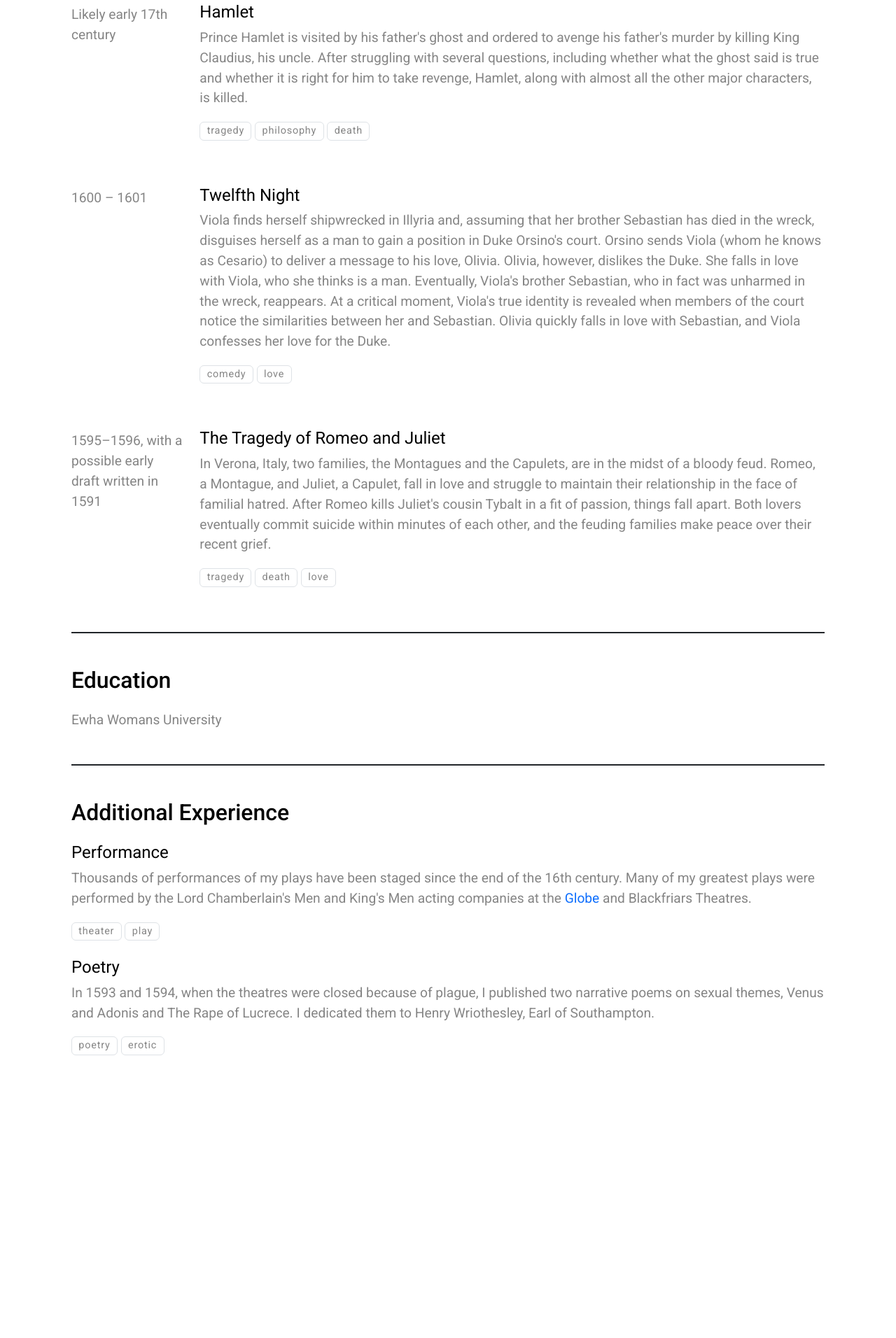
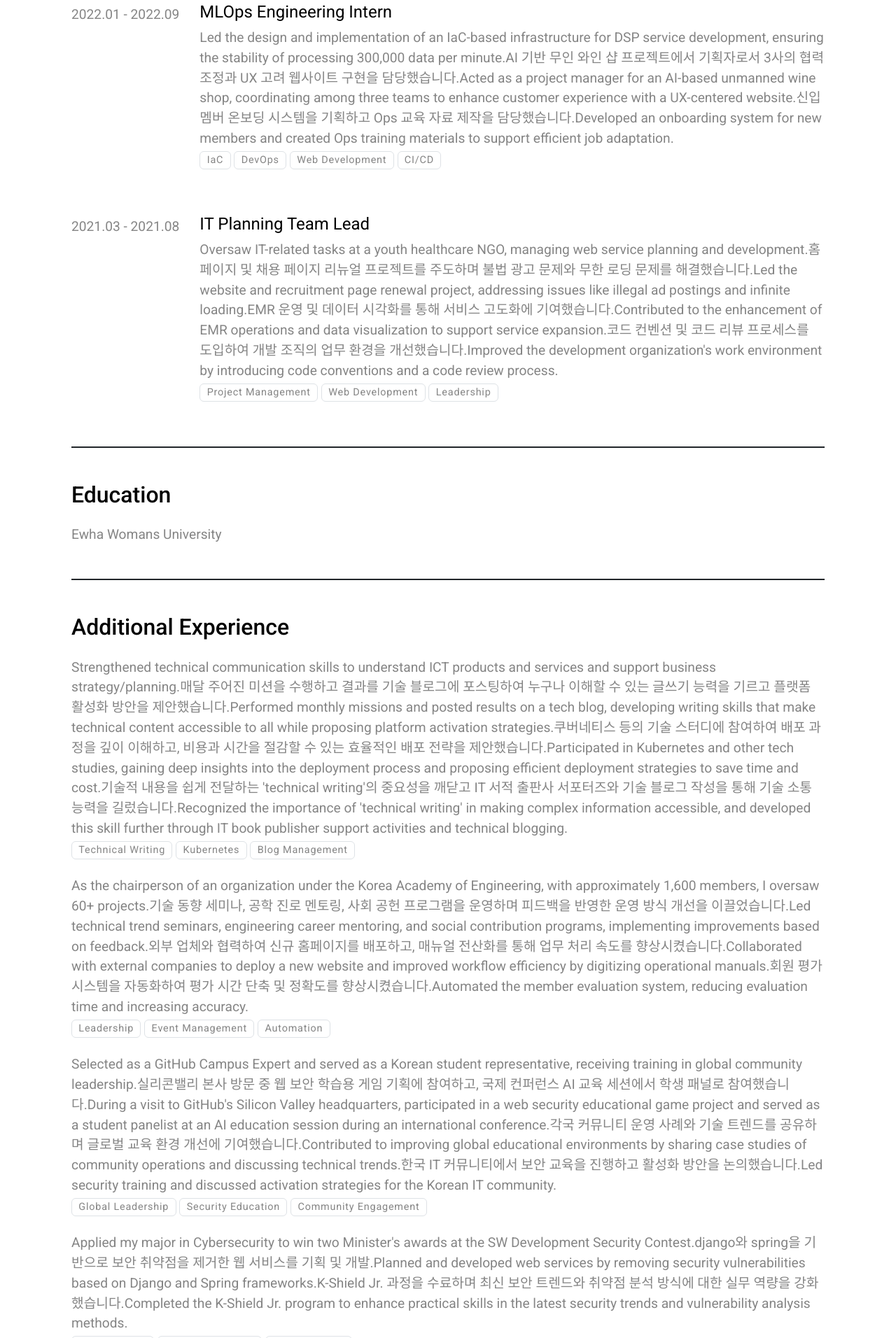
Before and after one commit to kshjessica/welcome-to-my-journy, a plain HTML site: page index.html in a window 1280 px wide. Shown: the part 888-2800 px from the top of the page at 70% size. Before the commit the page ends 2452 px from the top, so only its background shows below. Drawn offline with nearby package versions, Linux system fonts and the light colour scheme.

Commit message:
Deploying to gh-pages from @ kshjessica/welcome-to-my-journy@2009c4c183c2a8a61757b217c689b1b13c514fdd 🚀

```diff
--- a/index.html
+++ b/index.html
@@ -265,40 +265,24 @@
                 <div
                     class="row d-block d-md-flex mb-5"
                 >
-                    <div class="col-md-2 pt-1">Likely early 17th century</div>
+                    <div class="col-md-2 pt-1">2022.01 - 2022.09</div>
                     <div class="col-md-10">
-                        <h3 class="fs-4 fw-normal">Hamlet</h3>
+                        <h3 class="fs-4 fw-normal">MLOps Engineering Intern</h3>
 
-                        <div><p>Prince Hamlet is visited by his father&#39;s ghost and ordered to avenge his father&#39;s murder by killing King Claudius, his uncle. After struggling with several questions, including whether what the ghost said is true and whether it is right for him to take revenge, Hamlet, along with almost all the other major characters, is killed.</p></div>
+                        <div>Led the design and implementation of an IaC-based infrastructure for DSP service development, ensuring the stability of processing 300,000 data per minute.AI 기반 무인 와인 샵 프로젝트에서 기획자로서 3사의 협력 조정과 UX 고려 웹사이트 구현을 담당했습니다.Acted as a project manager for an AI-based unmanned wine shop, coordinating among three teams to enhance customer experience with a UX-centered website.신입 멤버 온보딩 시스템을 기획하고 Ops 교육 자료 제작을 담당했습니다.Developed an onboarding system for new members and created Ops training materials to support efficient job adaptation.</div>
 
                         <p>
                             <span class="badge text-body border border-1"
-                                >tragedy</span
+                                >IaC</span
                             >
                             <span class="badge text-body border border-1"
-                                >philosophy</span
+                                >DevOps</span
                             >
                             <span class="badge text-body border border-1"
-                                >death</span
-                            >
-                        </p>
-                    </div>
-                </div>
-                <div
-                    class="row d-block d-md-flex mb-5"
-                >
-                    <div class="col-md-2 pt-1">1600 – 1601</div>
-                    <div class="col-md-10">
-                        <h3 class="fs-4 fw-normal">Twelfth Night</h3>
-
-                        <div><p>Viola finds herself shipwrecked in Illyria and, assuming that her brother Sebastian has died in the wreck, disguises herself as a man to gain a position in Duke Orsino&#39;s court. Orsino sends Viola (whom he knows as Cesario) to deliver a message to his love, Olivia. Olivia, however, dislikes the Duke. She falls in love with Viola, who she thinks is a man. Eventually, Viola&#39;s brother Sebastian, who in fact was unharmed in the wreck, reappears. At a critical moment, Viola&#39;s true identity is revealed when members of the court notice the similarities between her and Sebastian. Olivia quickly falls in love with Sebastian, and Viola confesses her love for the Duke.</p></div>
-
-                        <p>
-                            <span class="badge text-body border border-1"
-                                >comedy</span
+                                >Web Development</span
                             >
                             <span class="badge text-body border border-1"
-                                >love</span
+                                >CI/CD</span
                             >
                         </p>
                     </div>
@@ -306,21 +290,21 @@
                 <div
                     class="row d-block d-md-flex"
                 >
-                    <div class="col-md-2 pt-1">1595–1596, with a possible early draft written in 1591</div>
+                    <div class="col-md-2 pt-1">2021.03 - 2021.08</div>
                     <div class="col-md-10">
-                        <h3 class="fs-4 fw-normal">The Tragedy of Romeo and Juliet</h3>
+                        <h3 class="fs-4 fw-normal">IT Planning Team Lead</h3>
 
-                        <div><p>In Verona, Italy, two families, the Montagues and the Capulets, are in the midst of a bloody feud. Romeo, a Montague, and Juliet, a Capulet, fall in love and struggle to maintain their relationship in the face of familial hatred. After Romeo kills Juliet&#39;s cousin Tybalt in a fit of passion, things fall apart. Both lovers eventually commit suicide within minutes of each other, and the feuding families make peace over their recent grief.</p></div>
+                        <div>Oversaw IT-related tasks at a youth healthcare NGO, managing web service planning and development.홈페이지 및 채용 페이지 리뉴얼 프로젝트를 주도하며 불법 광고 문제와 무한 로딩 문제를 해결했습니다.Led the website and recruitment page renewal project, addressing issues like illegal ad postings and infinite loading.EMR 운영 및 데이터 시각화를 통해 서비스 고도화에 기여했습니다.Contributed to the enhancement of EMR operations and data visualization to support service expansion.코드 컨벤션 및 코드 리뷰 프로세스를 도입하여 개발 조직의 업무 환경을 개선했습니다.Improved the development organization&#39;s work environment by introducing code conventions and a code review process.</div>
 
                         <p>
                             <span class="badge text-body border border-1"
-                                >tragedy</span
+                                >Project Management</span
                             >
                             <span class="badge text-body border border-1"
-                                >death</span
+                                >Web Development</span
                             >
                             <span class="badge text-body border border-1"
-                                >love</span
+                                >Leadership</span
                             >
                         </p>
                     </div>
@@ -337,30 +321,87 @@
             <h2 class="mb-4">Additional Experience</h2>
 
             <div class="mb-4">
-                <h3 class="fs-4 fw-normal">Performance</h3>
+                <h3 class="fs-4 fw-normal"></h3>
 
-                <p>Thousands of performances of my plays have been staged since the end of the 16th century. Many of my greatest plays were performed by the Lord Chamberlain&#39;s Men and King&#39;s Men acting companies at the <a href="https://en.wikipedia.org/wiki/Globe_Theatre">Globe</a> and Blackfriars Theatres.</p>
+                Strengthened technical communication skills to understand ICT products and services and support business strategy/planning.매달 주어진 미션을 수행하고 결과를 기술 블로그에 포스팅하여 누구나 이해할 수 있는 글쓰기 능력을 기르고 플랫폼 활성화 방안을 제안했습니다.Performed monthly missions and posted results on a tech blog, developing writing skills that make technical content accessible to all while proposing platform activation strategies.쿠버네티스 등의 기술 스터디에 참여하여 배포 과정을 깊이 이해하고, 비용과 시간을 절감할 수 있는 효율적인 배포 전략을 제안했습니다.Participated in Kubernetes and other tech studies, gaining deep insights into the deployment process and proposing efficient deployment strategies to save time and cost.기술적 내용을 쉽게 전달하는 &#39;technical writing&#39;의 중요성을 깨닫고 IT 서적 출판사 서포터즈와 기술 블로그 작성을 통해 기술 소통 능력을 길렀습니다.Recognized the importance of &#39;technical writing&#39; in making complex information accessible, and developed this skill further through IT book publisher support activities and technical blogging.
 
                 <div>
                     <span class="badge text-body border border-1"
-                        >theater</span
+                        >Technical Writing</span
                     >
                     <span class="badge text-body border border-1"
-                        >play</span
+                        >Kubernetes</span
+                    >
+                    <span class="badge text-body border border-1"
+                        >Blog Management</span
                     >
                 </div>
             </div>
             <div class="mb-4">
-                <h3 class="fs-4 fw-normal">Poetry</h3>
+                <h3 class="fs-4 fw-normal"></h3>
 
-                <p>In 1593 and 1594, when the theatres were closed because of plague, I published two narrative poems on sexual themes, Venus and Adonis and The Rape of Lucrece. I dedicated them to Henry Wriothesley, Earl of Southampton.</p>
+                As the chairperson of an organization under the Korea Academy of Engineering, with approximately 1,600 members, I oversaw 60+ projects.기술 동향 세미나, 공학 진로 멘토링, 사회 공헌 프로그램을 운영하며 피드백을 반영한 운영 방식 개선을 이끌었습니다.Led technical trend seminars, engineering career mentoring, and social contribution programs, implementing improvements based on feedback.외부 업체와 협력하여 신규 홈페이지를 배포하고, 매뉴얼 전산화를 통해 업무 처리 속도를 향상시켰습니다.Collaborated with external companies to deploy a new website and improved workflow efficiency by digitizing operational manuals.회원 평가 시스템을 자동화하여 평가 시간 단축 및 정확도를 향상시켰습니다.Automated the member evaluation system, reducing evaluation time and increasing accuracy.
 
                 <div>
                     <span class="badge text-body border border-1"
-                        >poetry</span
+                        >Leadership</span
                     >
                     <span class="badge text-body border border-1"
-                        >erotic</span
+                        >Event Management</span
+                    >
+                    <span class="badge text-body border border-1"
+                        >Automation</span
+                    >
+                </div>
+            </div>
+            <div class="mb-4">
+                <h3 class="fs-4 fw-normal"></h3>
+
+                Selected as a GitHub Campus Expert and served as a Korean student representative, receiving training in global community leadership.실리콘밸리 본사 방문 중 웹 보안 학습용 게임 기획에 참여하고, 국제 컨퍼런스 AI 교육 세션에서 학생 패널로 참여했습니다.During a visit to GitHub&#39;s Silicon Valley headquarters, participated in a web security educational game project and served as a student panelist at an AI education session during an international conference.각국 커뮤니티 운영 사례와 기술 트렌드를 공유하며 글로벌 교육 환경 개선에 기여했습니다.Contributed to improving global educational environments by sharing case studies of community operations and discussing technical trends.한국 IT 커뮤니티에서 보안 교육을 진행하고 활성화 방안을 논의했습니다.Led security training and discussed activation strategies for the Korean IT community.
+
+                <div>
+                    <span class="badge text-body border border-1"
+                        >Global Leadership</span
+                    >
+                    <span class="badge text-body border border-1"
+                        >Security Education</span
+                    >
+                    <span class="badge text-body border border-1"
+                        >Community Engagement</span
+                    >
+                </div>
+            </div>
+            <div class="mb-4">
+                <h3 class="fs-4 fw-normal"></h3>
+
+                Applied my major in Cybersecurity to win two Minister&#39;s awards at the SW Development Security Contest.django와 spring을 기반으로 보안 취약점을 제거한 웹 서비스를 기획 및 개발.Planned and developed web services by removing security vulnerabilities based on Django and Spring frameworks.K-Shield Jr. 과정을 수료하며 최신 보안 트렌드와 취약점 분석 방식에 대한 실무 역량을 강화했습니다.Completed the K-Shield Jr. program to enhance practical skills in the latest security trends and vulnerability analysis methods.
+
+                <div>
+                    <span class="badge text-body border border-1"
+                        >Cybersecurity</span
+                    >
+                    <span class="badge text-body border border-1"
+                        >Web Development</span
+                    >
+                    <span class="badge text-body border border-1"
+                        >Secure Coding</span
+                    >
+                </div>
+            </div>
+            <div class="mb-4">
+                <h3 class="fs-4 fw-normal"></h3>
+
+                Analyzed traditional liquor trends, selected products suitable for the store, and supported inventory management and sales strategy development.고객 피드백을 바탕으로 메뉴판 제작 및 예약 시스템을 개선했습니다.Improved the menu and reservation systems based on customer feedback.고객의 선호도를 분석하여 맞춤형 바틀 및 페어링을 추천하고 이를 신입 직원 교육에 적용했습니다.Analyzed customer preferences to recommend tailored bottles and pairings, applying this knowledge in new employee training.
+
+                <div>
+                    <span class="badge text-body border border-1"
+                        >Customer Service</span
+                    >
+                    <span class="badge text-body border border-1"
+                        >Sales Strategy</span
+                    >
+                    <span class="badge text-body border border-1"
+                        >Inventory Management</span
                     >
                 </div>
             </div>
```
Also changed, not shown: 1 other file.
